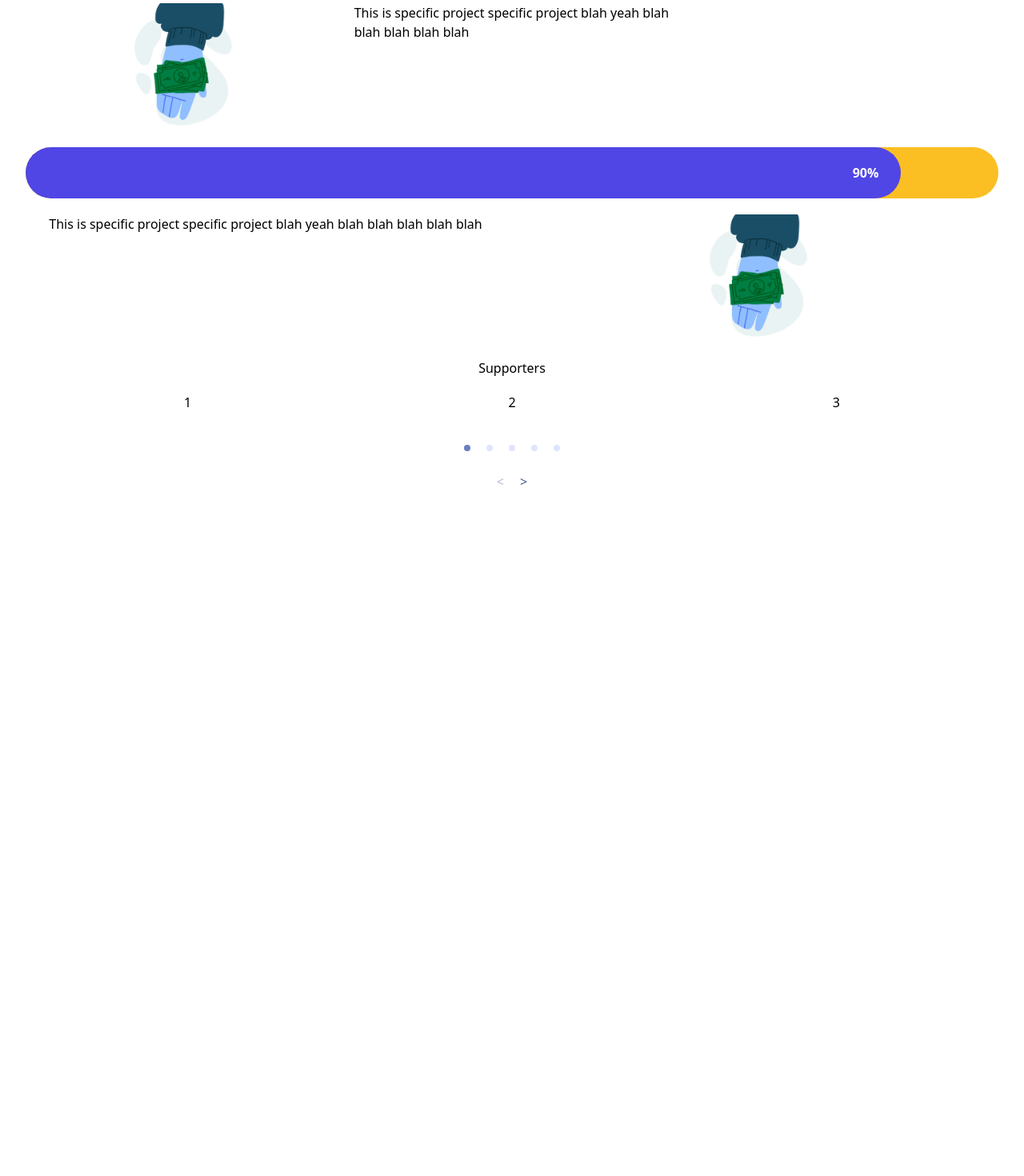
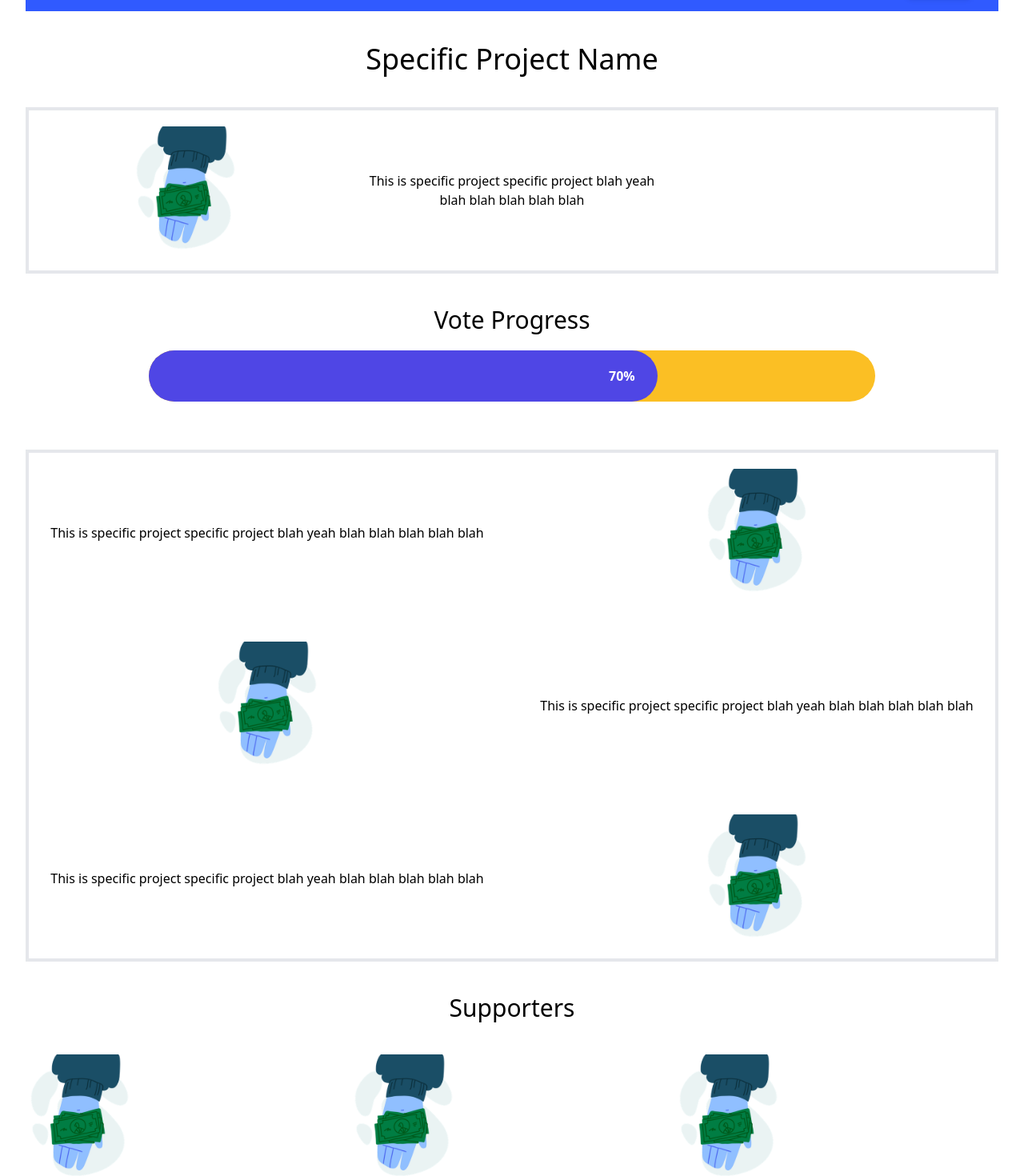
Before and after one commit to jrnesc/chariteazy, a React (Create React App) app in the folder frontend/: page /project in a window 1280 px wide. Shown: the part 60-1530 px from the top of the page at 80% size. Before the commit the page ends 800 px from the top, so only its background shows below. Built offline with nearby package versions, Linux system fonts and the light colour scheme.

Commit message:
page restructure

```diff
--- a/frontend/src/components/VoteProgressBar.jsx
+++ b/frontend/src/components/VoteProgressBar.jsx
@@ -8,12 +8,12 @@ const VoteProgressBar = (props) => {
     }
 
     return (
-        <div class="bg-yellow-400 rounded-full m-5 mx-auto">
+        <div className="flex items-center bg-yellow-400 rounded-full m-5 mx-auto w-4/5">
             <div
-                class="h-full bg-indigo-600 rounded-full text-right py-5 px-7 relative"
+                className="h-full bg-indigo-600 rounded-full text-right py-5 px-7 "
                 style={insideBarStyle}
             >
-                <span class="text-white font-bold">
+                <span className="text-white font-bold">
                     {`${completed}%`}
                 </span>
             </div>
--- a/frontend/src/pages/Project.jsx
+++ b/frontend/src/pages/Project.jsx
@@ -2,6 +2,7 @@ import React from 'react'
 import AliceCarousel from 'react-alice-carousel';
 import 'react-alice-carousel/lib/alice-carousel.css';
 import VoteProgressBar from '../components/VoteProgressBar';
+import Header from "../components/Header"
 
 const Project = () => {
 
@@ -14,29 +15,48 @@ const Project = () => {
     };
 
     const items = [
-        <div class="text-center">1</div>,
-        <div class="text-center">2</div>,
-        <div class="text-center">3</div>,
-        <div class="text-center">4</div>,
-        <div class="text-center">5</div>,
+        <div className="item w-1/3">
+            <img
+                src="images/hands.png" alt="hands"
+            />
+        </div>,
+        <div className="item w-1/3">
+            <img
+                src="images/hands.png" alt="hands"
+            />
+        </div>,
+        <div className="item w-1/3">
+            <img
+                src="images/hands.png" alt="hands"
+            />
+        </div>,
+
     ];
 
     const testData = [
-        {completed: 90},
+        { completed: 70 },
     ]
 
     return (
         <div>
-            <h1 class="text-center p-5">Specific Project</h1>
+            <Header />
+            <h1 className="text-center p-10 text-4xl">Specific Project Name</h1>
 
-            <div class="grid gap-4 grid-cols-3 justify-items-center">
-                <div><img class="w-30 h-40" src="images/hands.png" alt="hands" /></div>
-                <div>
-                    <h3>This is specific project specific project blah yeah blah blah blah blah blah</h3>
+            <div className="grid gap-4 grid-cols-3 justify-items-center box-border border-4">
+                <div className="flex items-center px-2 py-5">
+                    <img
+                        className="w-30 h-40"
+                        src="images/hands.png"
+                        alt="hands"
+                    />
+                </div>
+                <div className="flex items-center">
+                    <h3 className="text-center">This is specific project specific project blah yeah blah blah blah blah blah</h3>
                 </div>
             </div>
 
-            <div>
+            <div className="p-10">
+                <h3 className="text-center text-3xl">Vote Progress</h3>
                 {testData.map((item, idx) => (
                     <VoteProgressBar
                         key={idx}
@@ -45,21 +65,44 @@ const Project = () => {
                 )}
             </div>
 
-            <div class="grid gap-4 grid-cols-2 justify-items-center">
-                <div>
+            <div className="grid gap-4 grid-cols-2 justify-items-center box-border border-4">
+                <div className="flex items-center px-2 py-5">
                     <h3>This is specific project specific project blah yeah blah blah blah blah blah</h3>
                 </div>
-                <div><img class="w-30 h-40" src="images/hands.png" alt="hands" /></div>
+                <div className="flex items-center px-2 py-5">
+                    <img
+                        className="w-30 h-40"
+                        src="images/hands.png"
+                        alt="hands"
+                    />
+                </div>
+
+                <div className="flex items-center px-2 py-5">
+                    <img
+                        className="w-30 h-40"
+                        src="images/hands.png"
+                        alt="hands"
+                    />
+                </div>
+                <div className="flex items-center px-2 py-5">
+                    <h3>This is specific project specific project blah yeah blah blah blah blah blah</h3>
+                </div>
+
+                <div className="flex items-center px-2 py-5">
+                    <h3>This is specific project specific project blah yeah blah blah blah blah blah</h3>
+                </div>
+                <div className="flex items-center px-2 py-5">
+                    <img className="w-30 h-40" src="images/hands.png" alt="hands" />
+                </div>
             </div>
 
-
-            <h3 class="text-center p-5">Supporters</h3>
+            <h3 className="text-center p-10 text-3xl">Supporters</h3>
             <AliceCarousel
                 mouseTracking
                 items={items}
                 responsive={responsive}
                 controlsStrategy="alternate"
-                class="justify-items-center"
+                className=""
             />
         </div>
     )
```
